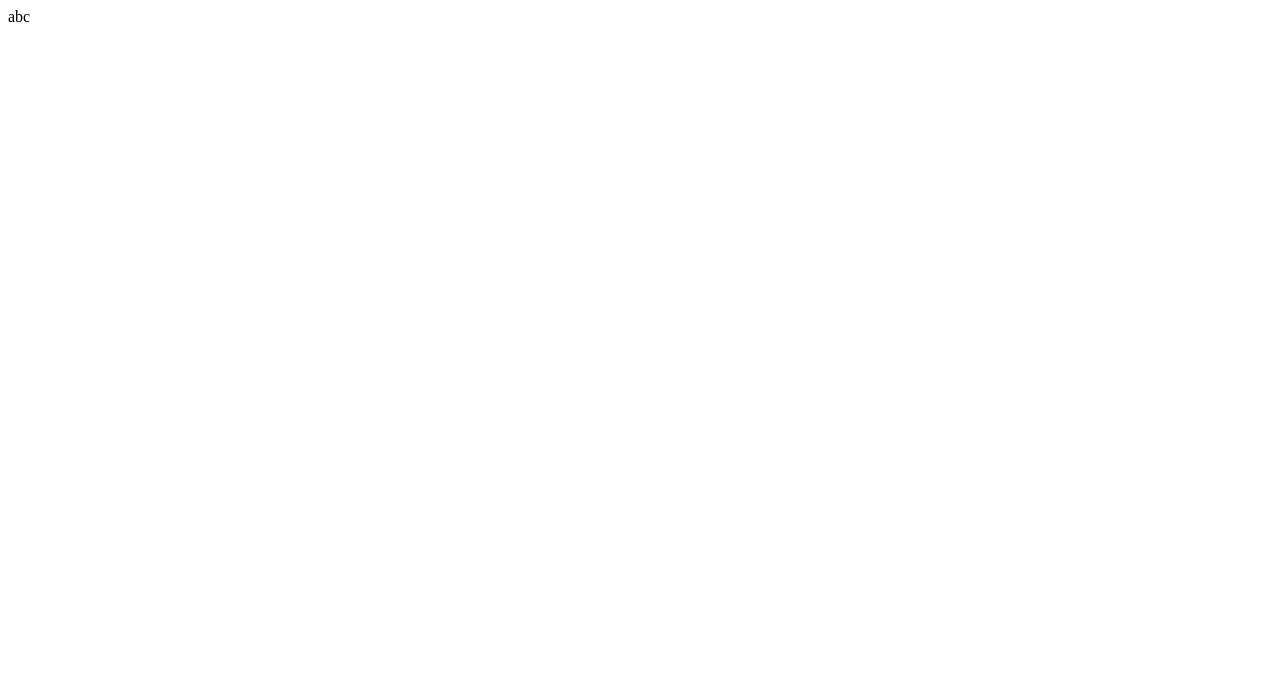
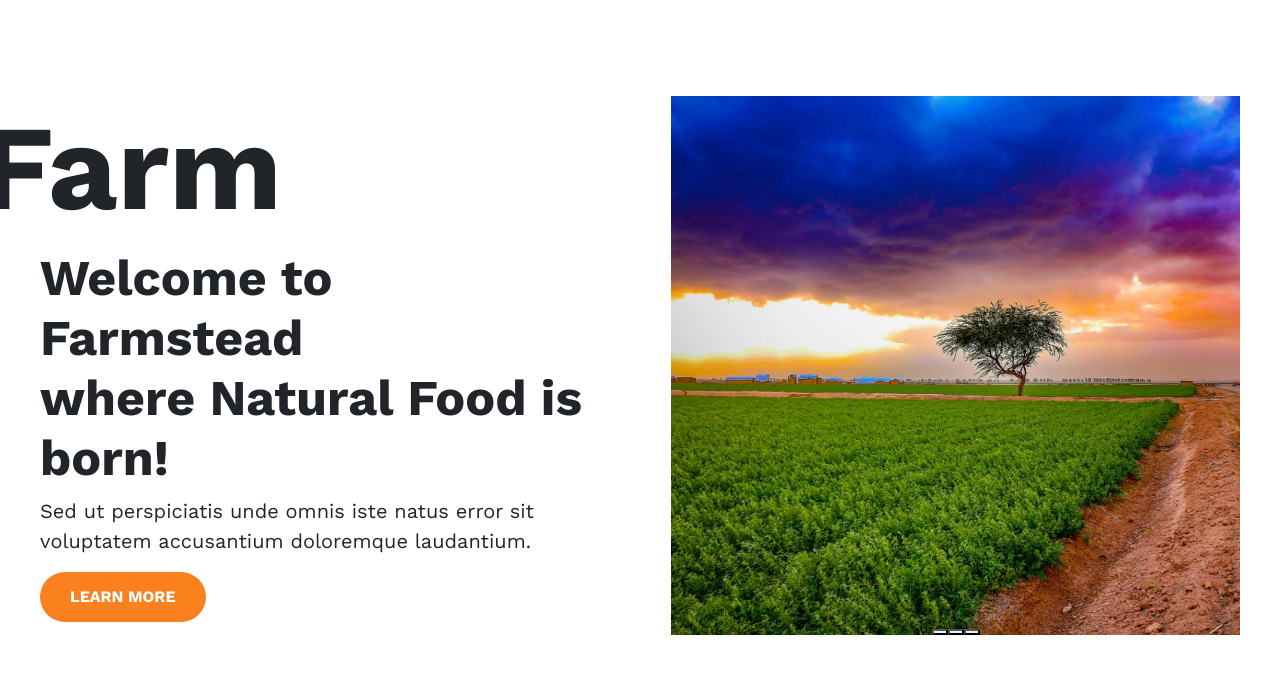
Before and after one commit to VuKieuLinh/Farmstead, a plain HTML site: page index.html in a window 1280 px wide. Drawn offline with nearby package versions, Linux system fonts and the light colour scheme.

Commit message:
carousel

```diff
--- a/css/style.css
+++ b/css/style.css
@@ -0,0 +1,43 @@
+/* GLOBAL */
+html,body{
+    font-family: 'Work Sans', sans-serif;
+}
+section {
+    padding: 5rem 0;
+}
+.carouselFarm h2{
+    color: var(--bg-grey);
+    font-size: 120px;
+    font-weight: bold;
+    margin-left: -0.5em;
+
+}
+.carouselFarm .carousel__content h3{
+    font-size: 50px;
+    line-height: 60px;
+    font-weight: bold;
+
+}
+
+.carouselFarm .carousel__content p{
+    font-size: 20px;
+}
+
+.carouselFarm .carousel__content button{
+    font-size: 16px;
+    line-height: 26px;
+    text-transform: uppercase;
+    padding: 12px 30px;
+    font-weight: 600;
+
+    border: none;
+    color: #fff;
+    background-color:#fb811e;
+    border-radius: 30px;
+    transition: all .5s;
+}
+.carouselFarm .carousel__content button:hover{
+    background: #009f4d;
+    color: #ffffff;
+}
+#carouselFarm
--- a/index.html
+++ b/index.html
@@ -1,12 +1,96 @@
 <!DOCTYPE html>
 <html lang="en">
+
 <head>
-    <meta charset="UTF-8">
-    <meta name="viewport" content="width=device-width, initial-scale=1.0">
-    <title>Farmstead</title>
+  <meta charset="UTF-8">
+  <meta name="viewport" content="width=device-width, initial-scale=1.0">
+  <title>Farmstead</title>
+  <!-- BS4 css  -->
+  <link rel="stylesheet" href="https://cdn.jsdelivr.net/npm/bootstrap@4.6.2/dist/css/bootstrap.min.css"
+    integrity="sha384-xOolHFLEh07PJGoPkLv1IbcEPTNtaed2xpHsD9ESMhqIYd0nLMwNLD69Npy4HI+N" crossorigin="anonymous">
+
+  <!-- font gg  -->
+  <link rel="preconnect" href="https://fonts.googleapis.com">
+  <link rel="preconnect" href="https://fonts.gstatic.com" crossorigin>
+  <link href="https://fonts.googleapis.com/css2?family=Work+Sans:wght@300;400;700&display=swap" rel="stylesheet">
+
+  <!-- font awesome  -->
+  <link rel="stylesheet" href="https://cdnjs.cloudflare.com/ajax/libs/font-awesome/6.4.2/css/all.min.css"
+    integrity="sha512-z3gLpd7yknf1YoNbCzqRKc4qyor8gaKU1qmn+CShxbuBusANI9QpRohGBreCFkKxLhei6S9CQXFEbbKuqLg0DA=="
+    crossorigin="anonymous" referrerpolicy="no-referrer" />
+  <!-- main css  -->
+  <link rel="stylesheet" href="./css/style.css">
 </head>
+
 <body>
-    <header>abc</header>
+  <!-- HEADER -->
+  <!-- CAROUSEL  -->
+  <section class="carouselFarm">
+    <div class="container-fluid px-4 ">
+      <div class="row gx-5">
+        <div class="col">
+         <div class="p-3 carousel__left">
+          <div class="carousel_left_content">
+          <h2>Farm</h2>
+          </div>
+          <div class="carousel__content">
+            <h3>Welcome to Farmstead
+              <br>
+              where Natural Food is born!</h3>
+            <p>Sed ut perspiciatis unde omnis iste natus error sit voluptatem accusantium doloremque laudantium.</p>
+            <button >LEARN MORE</button>
+          </div>
+         </div>
+        </div>
+        <div class="col">
+          <div class="p-3 carousel__right">
+            <div id="carouselFarm" class="carousel slide">
+              <div class="carousel-indicators">
+                <button type="button" data-bs-target="#carouselFarm" data-bs-slide-to="0" class="active" aria-current="true" aria-label="Slide 1"></button>
+                <button type="button" data-bs-target="#carouselFarm" data-bs-slide-to="1" aria-label="Slide 2"></button>
+                <button type="button" data-bs-target="#carouselFarm" data-bs-slide-to="2" aria-label="Slide 3"></button>
+              </div>
+              <div class="carousel-inner">
+                <div class="carousel-item active">
+                  <img src="./img/b1.jpg" class="d-block w-100" alt="b1">
+                </div>
+                <div class="carousel-item">
+                  <img src="./img/b8.jpg" class="d-block w-100" alt="b8">
+                </div>
+                <div class="carousel-item">
+                  <img src="./img/b4.jpg" class="d-block w-100" alt="b4">
+                </div>
+              </div>
 
+            </div>
+
+          </div>
+        </div>
+      </div>
+    </div>
+
+
+
+
+
+  </section>
+  <!-- SERVICE  -->
+  <!-- GALLERY  -->
+  <!-- CUSTOMER  -->
+  <!-- FOOTER  -->
+
+
+
+
+  <!-- jquery -->
+  <script src="https://cdnjs.cloudflare.com/ajax/libs/jquery/3.7.1/jquery.min.js"
+    integrity="sha512-v2CJ7UaYy4JwqLDIrZUI/4hqeoQieOmAZNXBeQyjo21dadnwR+8ZaIJVT8EE2iyI61OV8e6M8PP2/4hpQINQ/g=="
+    crossorigin="anonymous" referrerpolicy="no-referrer"></script>
+
+  <!-- bootstrap -->
+  <script src="https://cdn.jsdelivr.net/npm/bootstrap@4.6.2/dist/js/bootstrap.bundle.min.js"
+    integrity="sha384-Fy6S3B9q64WdZWQUiU+q4/2Lc9npb8tCaSX9FK7E8HnRr0Jz8D6OP9dO5Vg3Q9ct"
+    crossorigin="anonymous"></script>
 </body>
+
 </html>
```
